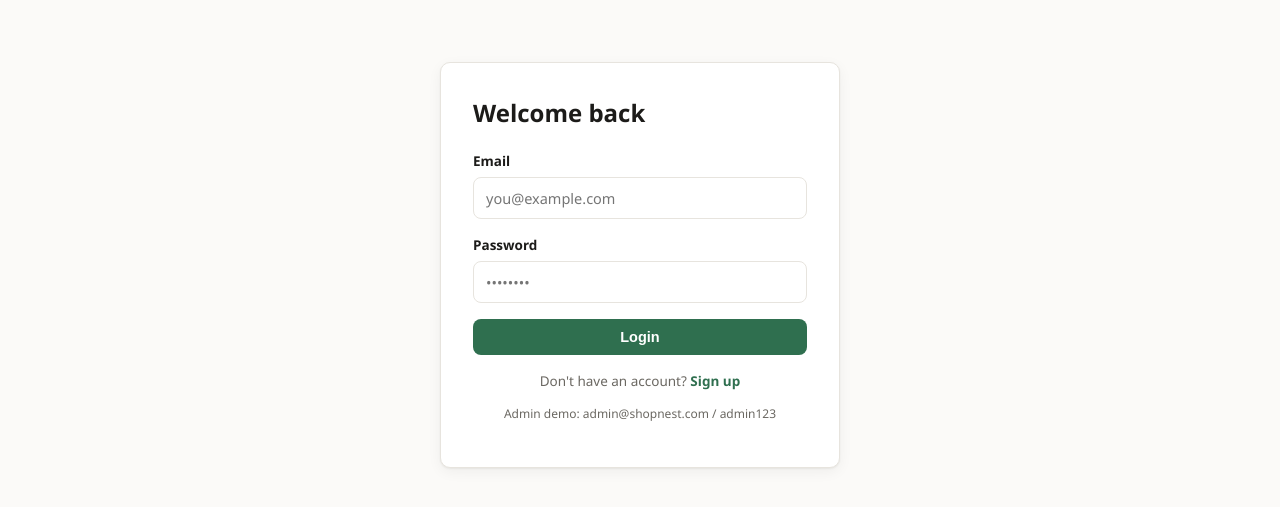
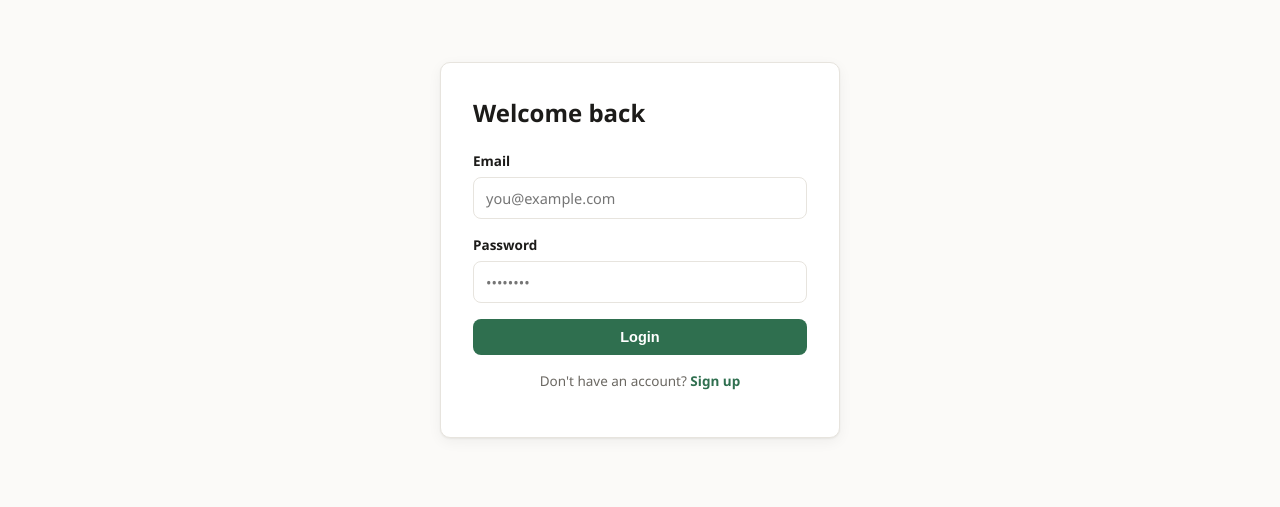
Before and after one commit to sti-technical/shopnest-ecommerce, a website: page public/login.html in a window 1280 px wide. Shown: the part 69-576 px from the top of the page. Drawn offline with Linux system fonts and the light colour scheme.

Commit message:
Remove admin demo credentials from login.html
Removed admin demo credentials from login page.

```diff
--- a/public/login.html
+++ b/public/login.html
@@ -25,7 +25,6 @@
     <button type="submit" class="btn btn-primary btn-block" id="submitBtn">Login</button>
   </form>
   <p class="auth-switch">Don't have an account? <a href="register.html">Sign up</a></p>
-  <p class="auth-switch" style="margin-top:6px;font-size:12px;">Admin demo: admin@shopnest.com / admin123</p>
 </div>
 
 <script src="js/app.js"></script>
```
